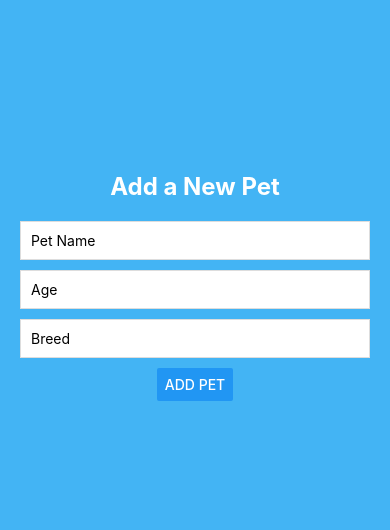
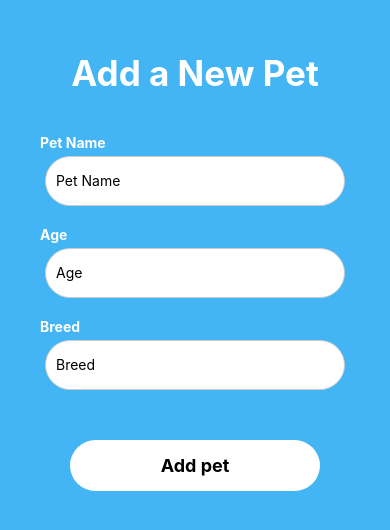
Before and after one commit to biancabelea/PawsPlan-Mobile, a React Native app: screen /AddPet in a window 390 px wide. Shown: the part 136-666 px from the top of the page. Built offline with nearby package versions, Linux system fonts and the light colour scheme.

Commit message:
Style Add Pet form + change useEffect to useFocusEffect

```diff
--- a/components/AddPet.js
+++ b/components/AddPet.js
@@ -1,5 +1,5 @@
 import React, { useState } from "react";
-import { View, Text, TextInput, Button, StyleSheet } from "react-native";
+import { View, Text, TextInput, TouchableOpacity, StyleSheet } from "react-native";
 import { collection, addDoc } from "firebase/firestore";
 import { db } from "../firebase";
 import AsyncStorage from "@react-native-async-storage/async-storage";
@@ -29,25 +29,30 @@ const AddPet = ({ navigation }) => {
   return (
     <View style={styles.container}>
       <Text style={styles.header}>Add a New Pet</Text>
+      <Text style={styles.label}>Pet Name</Text>
       <TextInput
         style={styles.input}
         placeholder="Pet Name"
         value={petName}
         onChangeText={setPetName}
       />
+      <Text style={styles.label}>Age</Text>
       <TextInput
         style={styles.input}
         placeholder="Age"
         value={age}
         onChangeText={setAge}
       />
+      <Text style={styles.label}>Breed</Text>
       <TextInput
         style={styles.input}
         placeholder="Breed"
         value={breed}
         onChangeText={setBreed}
       />
-      <Button title="Add Pet" onPress={handleAddPet} />
+      <TouchableOpacity style={styles.button} onPress={handleAddPet}>
+        <Text style={styles.buttonText}>Add pet</Text>
+      </TouchableOpacity>
     </View>
   );
 };
@@ -61,18 +66,43 @@ const styles = StyleSheet.create({
     backgroundColor: "#43B4F4",
   },
   header: {
-    fontSize: 24,
+    fontSize: 35,
     fontWeight: "bold",
+    textAlign: "center",
     marginBottom: 20,
+    marginTop: -50,
     color: "#FFFFFF",
+    padding: 20,
   },
   input: {
-    width: "100%",
+    width: 300,
+    height: 50,
     padding: 10,
     borderWidth: 1,
-    borderColor: "#ddd",
-    marginBottom: 10,
+    borderColor: "#CCCCCC",
     backgroundColor: "#FFFFFF",
+    borderRadius: 30,
+    marginBottom: 20,
+  },
+  button: {
+    width: 250,
+    backgroundColor: "#FFFFFF",
+    borderRadius: 30,
+    paddingVertical: 15,
+    marginTop: 30,
+    alignItems: "center",
+  },
+  buttonText: {
+    color: "#000000",
+    fontSize: 18,
+    fontWeight: "bold",
+  },
+  label: {
+    fontWeight: "bold",
+    color: "#FFFFFF",
+    alignSelf: "flex-start",
+    marginLeft: 20,
+    marginBottom: 5,
   },
 });
 
--- a/components/PetsList.js
+++ b/components/PetsList.js
@@ -1,4 +1,4 @@
-import React, { useEffect, useState } from "react";
+import React, { useEffect, useState, useCallback } from "react";
 import {
   StyleSheet,
   Text,
@@ -14,13 +14,12 @@ import animal_list_logo from "../assets/animal_list_logo.png";
 import vets_partners_logo from "../assets/vets_partners_logo.png";
 import profile_logo from "../assets/profile_logo.png";
 import AsyncStorage from "@react-native-async-storage/async-storage";
-//import { useFocusEffect } from "@react-navigation/native";
+import { useFocusEffect } from "@react-navigation/native";
 
 const PetsList = ({ navigation }) => {
   const [pets, setPets] = useState([]);
   const [loading, setLoading] = useState(true);
 
-  useEffect(() => {
   const fetchPets = async () => {
     try {
       const userId = await AsyncStorage.getItem("userId");
@@ -46,14 +45,11 @@ const PetsList = ({ navigation }) => {
     }
   };
 
+  useFocusEffect(
+    useCallback(() => {
       fetchPets();
-  }, []);
-
-  // useFocusEffect(
-  //   useCallback(() => {
-  //     fetchPets();
-  //   }, [])
-  // );
+    }, [])
+  );
 
   const renderItem = ({ item }) => (
     <TouchableOpacity
```
Lines whose indentation alone changed are shown as unchanged.
